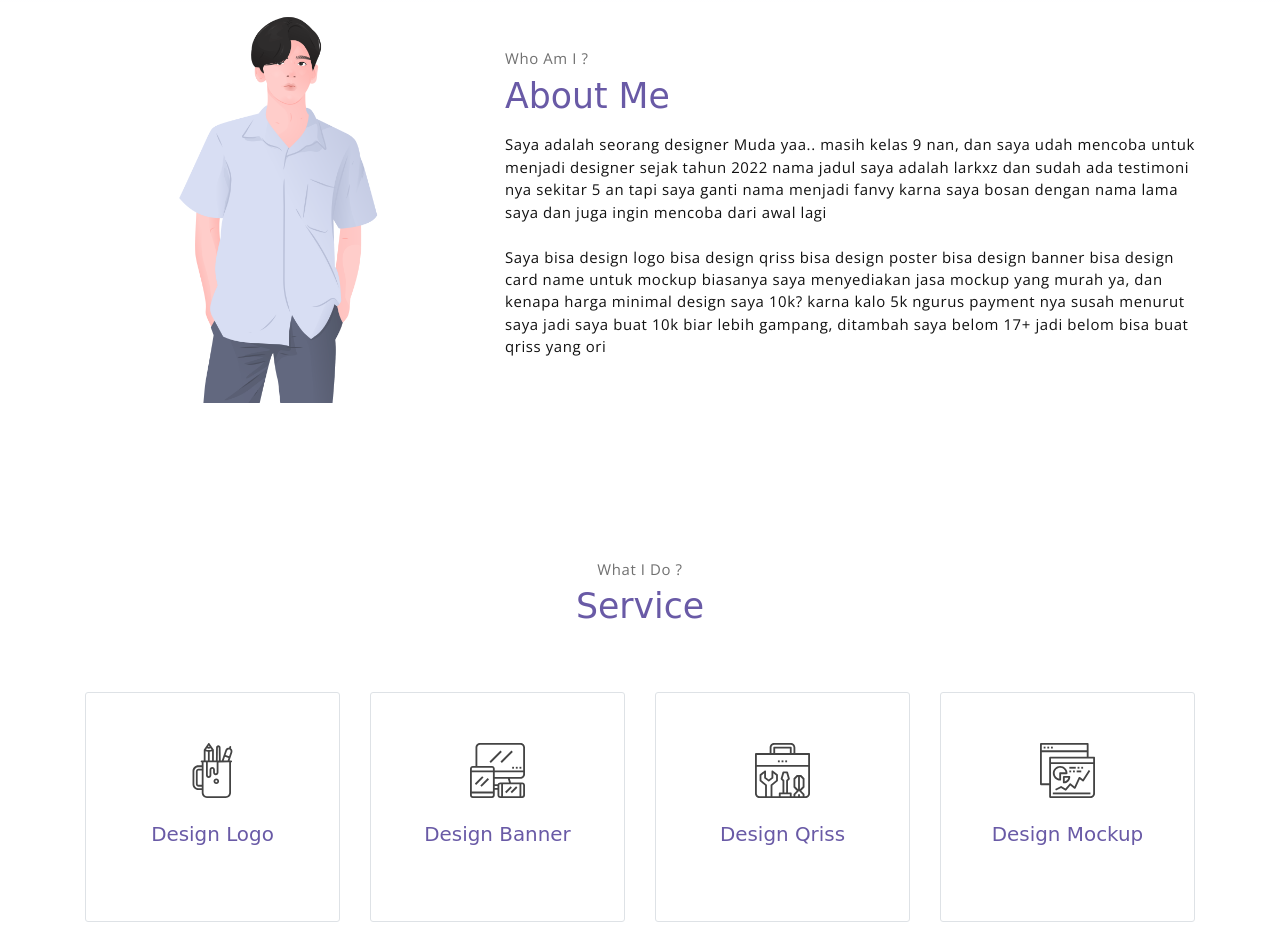
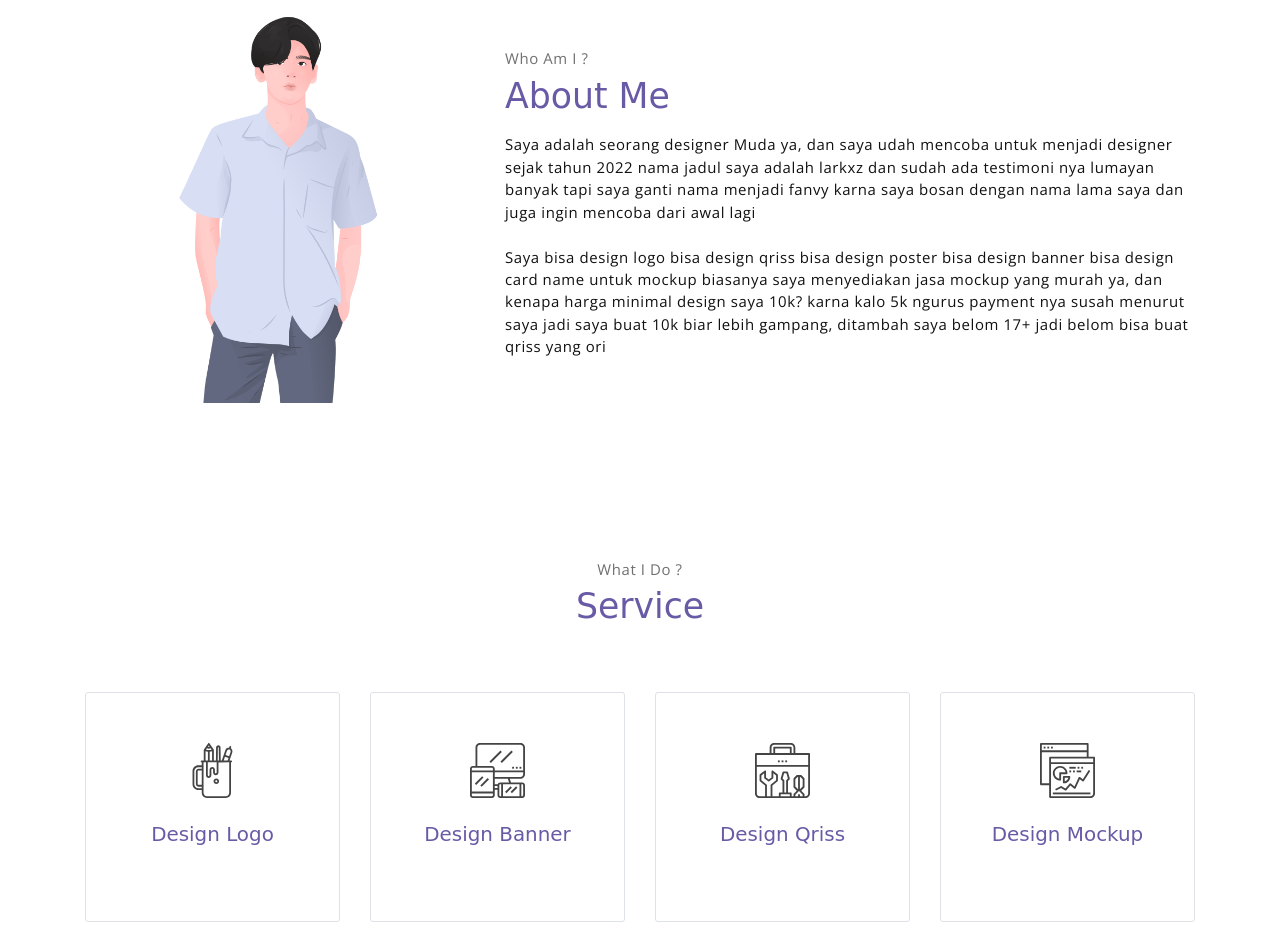
Before and after one commit to clainenxx/Fanvy-github-io, a plain HTML site: page index.html in a window 1280 px wide. Shown: the part 797-1727 px from the top of the page. Drawn offline with nearby package versions, Linux system fonts and the light colour scheme; a web font is replaced by a local one.

Commit message:
Update index.html

```diff
--- a/index.html
+++ b/index.html
@@ -68,7 +68,7 @@
                     <p class="section-subtitle">Who Am I ?</p>
                     <h2 class="section-title mb-3">About Me</h2>
                     <p>
-                        Saya adalah seorang designer Muda yaa.. masih kelas 9 nan, dan saya udah mencoba untuk menjadi designer sejak tahun 2022 nama jadul saya adalah larkxz dan sudah ada testimoni nya sekitar 5 an tapi saya ganti nama menjadi fanvy karna saya bosan dengan nama lama saya dan juga ingin mencoba dari awal lagi<br>
+                        Saya adalah seorang designer Muda ya, dan saya udah mencoba untuk menjadi designer sejak tahun 2022 nama jadul saya adalah larkxz dan sudah ada testimoni nya lumayan banyak tapi saya ganti nama menjadi fanvy karna saya bosan dengan nama lama saya dan juga ingin mencoba dari awal lagi<br>
                         <br>Saya bisa design logo bisa design qriss bisa design poster bisa design banner bisa design card name untuk mockup biasanya saya menyediakan jasa mockup yang murah ya, dan kenapa harga minimal design saya 10k? karna kalo 5k ngurus payment nya susah menurut saya jadi saya buat 10k biar lebih gampang, ditambah saya belom 17+ jadi belom bisa buat qriss yang ori
                     </p>
                 </div>
```
